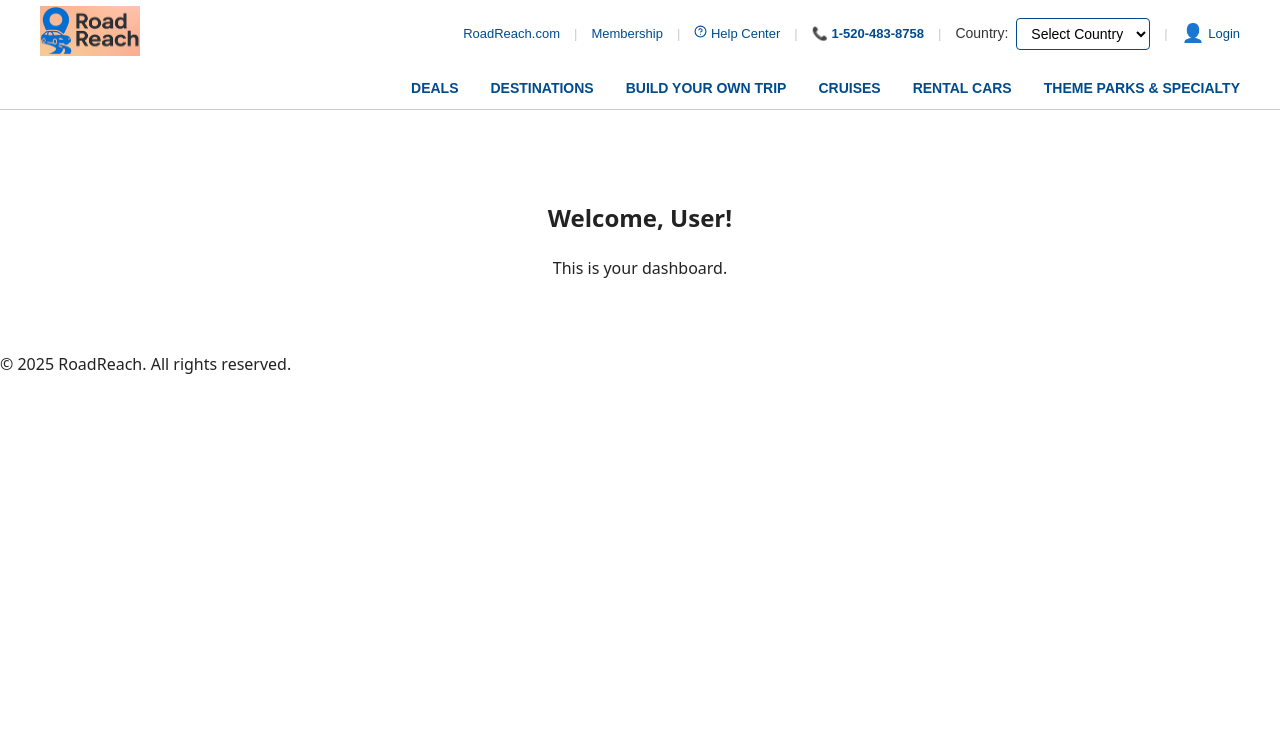
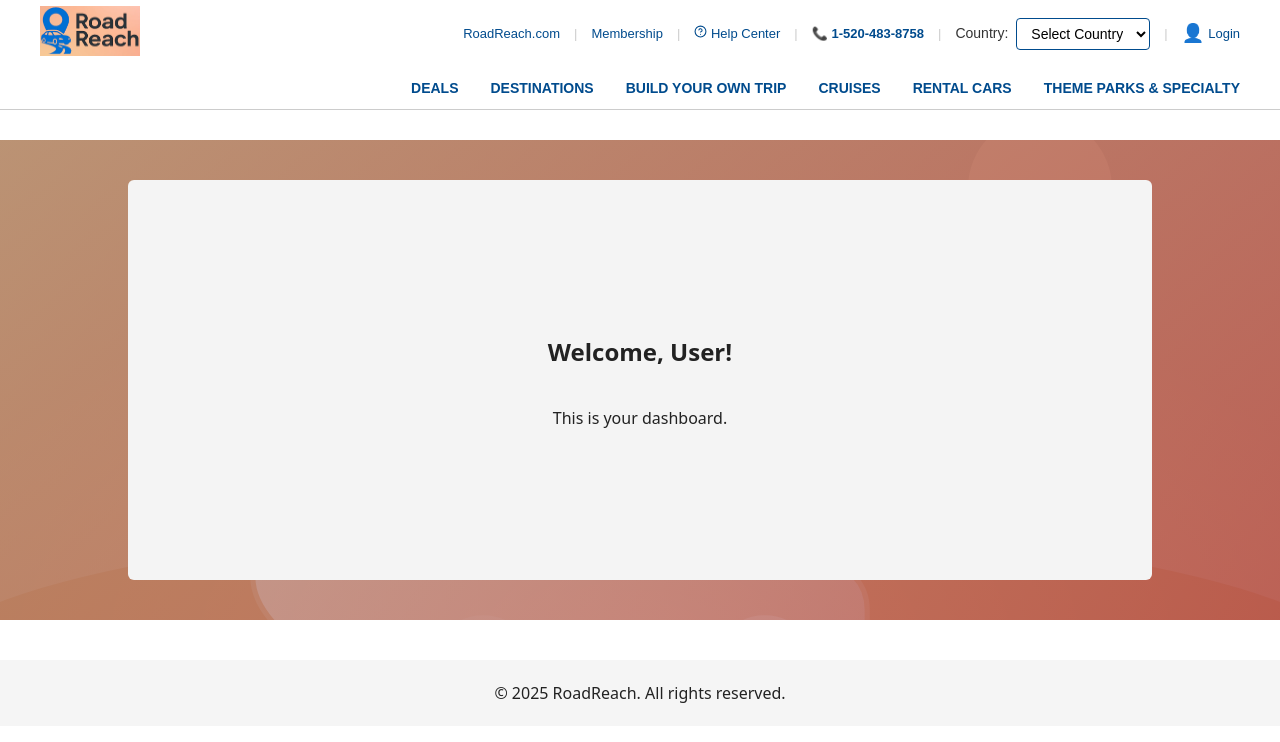
Before and after one commit to RoadReach/RoadReach_FrontEnd, a React (Vite) app: page /dashboard in a window 1280 px wide. Shown: the top 742 px of the page. Built offline with nearby package versions, Linux system fonts and the light colour scheme.

Commit message:
minor changes to css

```diff
--- a/src/App.tsx
+++ b/src/App.tsx
@@ -26,7 +26,7 @@ const App: React.FC = () => {
         </Routes>
       </main>
 
-      <footer className='footer'>
+      <footer style={{ textAlign: 'center', padding: '5px 0', backgroundColor: '#f5f5f5', marginTop: '40px' }}>
         <p>© 2025 RoadReach. All rights reserved.</p>
       </footer>
       </div>
--- a/src/components/Dashboard.css
+++ b/src/components/Dashboard.css
@@ -1 +1,21 @@
-.dashboard-main { padding:40px; text-align:center; }
+.dashboard-outer {
+  display: flex;
+  justify-content: center;
+  align-items: center;
+  min-height: 60vh;
+  width: 100%;
+  background:linear-gradient(135deg, rgba(255,184,128,0.72), rgba(255,118,92,0.72)), url('../assets/hero-car.svg') center/cover no-repeat;
+}
+
+.dashboard-main {
+  background: #f4f4f4;
+  min-height: 50vh;
+  width: 80%;
+  text-align: center;
+  align-content: center;
+  display: flex;
+  flex-direction: column;
+  justify-content: center;
+  align-items: center;
+  border-radius: 6px;
+}
--- a/src/components/Dashboard.tsx
+++ b/src/components/Dashboard.tsx
@@ -8,10 +8,12 @@ const Dashboard: React.FC = () => {
   return (
     <div>
       <Header />
-  <main className="dashboard-main">
-        <h2>Welcome, {firstName}!</h2>
-        <p>This is your dashboard.</p>
-      </main>
+      <div className="dashboard-outer">
+        <main className="dashboard-main">
+          <h2>Welcome, {firstName}!</h2>
+          <p>This is your dashboard.</p>
+        </main>
+      </div>
     </div>
   );
 };
--- a/src/components/Profile.css
+++ b/src/components/Profile.css
@@ -1,8 +1,8 @@
-.profile-page { background:#f4f4f4; min-height:100vh; width:100%; }
+.profile-page { background:#f4f4f4; min-height:80vh; width:100%; }
 .profile-hero { background:#00395d; color:#fff; padding:28px 0 20px; font-size:32px; font-weight:400; letter-spacing:1px; }
 .profile-hero__title { margin:0; padding-left:60px; font-size:clamp(26px,4.2vw,32px); }
 .profile-row { width:100%; margin:5px auto 0; display:flex; gap:24px; }
-.profile-card { background:#fff; border-radius:6px; box-shadow:0 2px 8px rgba(0,0,0,0.08); padding:32px 32px 24px; width:74%; margin:40px auto 0; min-height:60px; }
+.profile-card { background:#fff; border-radius:6px; box-shadow:0 2px 8px rgba(0,0,0,0.08); padding:32px 32px 24px; width:70%; margin:40px auto 0; min-height:60px; }
 .profile-card__title { font-weight:600; font-size:24px; margin-bottom:18px; text-align:left; }
 .profile-flex { display:flex; align-items:flex-start; gap:48px; position:relative; justify-content:center; flex-wrap:wrap; }
 .profile-field { flex:1 1 240px; text-align:left; min-width:220px; }
--- a/src/components/RentalCars.css
+++ b/src/components/RentalCars.css
@@ -1,5 +1,5 @@
 /* Rental Cars Form Styles */
-.rental-form-container { display:flex; justify-content:center; padding:40px 20px; }
+.rental-form-container { display:flex; justify-content:center; padding:40px 20px;background:linear-gradient(135deg, rgba(255,184,128,0.72), rgba(255,118,92,0.72)), url('../assets/hero-car.svg') center/cover no-repeat; }
 .rental-form-card { background:#fff; border:1px solid #d9dde1; border-radius:12px; padding:32px 34px 36px; max-width:1180px; width:100%; box-shadow:0 4px 18px rgba(0,0,0,0.06); }
 .rental-form-card form { margin:0; }
 .rental-form-radio-row { display:flex; flex-wrap:wrap; align-items:center; gap:18px; margin-bottom:26px; }
--- a/src/components/login.tsx
+++ b/src/components/login.tsx
@@ -56,14 +56,7 @@ const Login: React.FC = () => {
       setPasswordError("Password is required.");
       return;
     }
-    // Password regex validation on submit
-    const passwordRegex = /^(?=.*[a-z])(?=.*[A-Z])(?=.*\d)(?=.*[!@#$%^&*()_+\-=[\]{};':"\\|,.<>/?]).{8,}$/;
-    if (!passwordRegex.test(formData.password)) {
-      toast.error("Invalid email or password.");
-      setPasswordError("Invalid email or password.");
-      setFieldErrors((prev) => ({ ...prev, password: true }));
-      return;
-    }
+
     // Check credentials with backend
     try {
       const response = await fetch("http://localhost:8080/api/users/login", {
```
